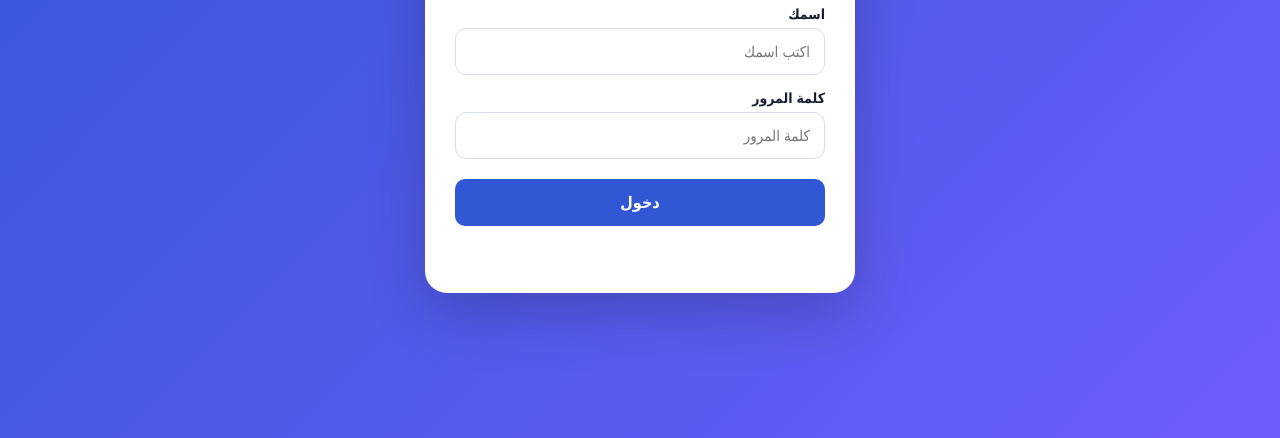
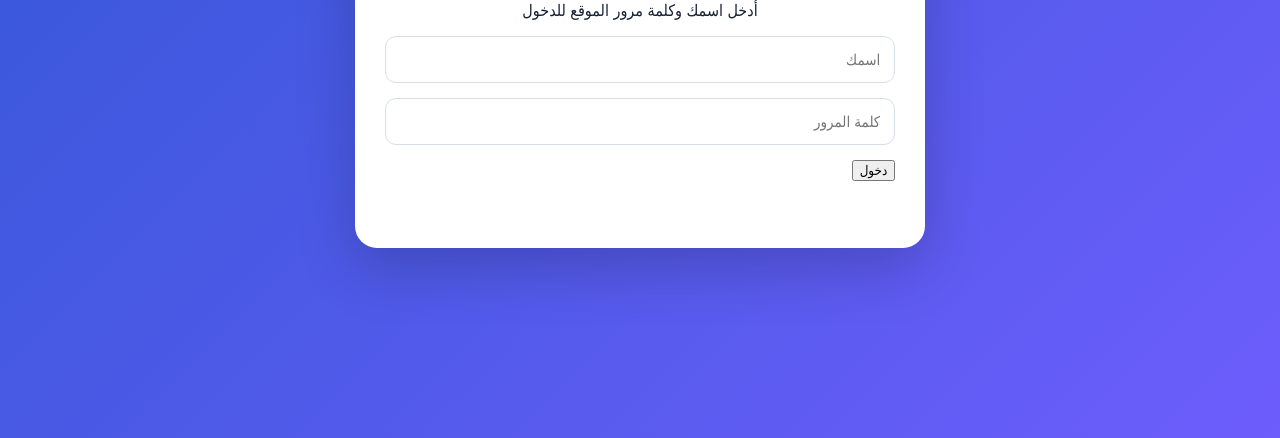
Before and after one commit to kaytokidlemagicien-cpu/secretnet1.com, a website: page login.html in a window 1280 px wide. Shown: the part 362-800 px from the top of the page. Drawn offline with Linux system fonts and the light colour scheme.

Commit message:
Update login.html

```diff
--- a/login.html
+++ b/login.html
@@ -21,7 +21,7 @@
 
 <body class="login-page">
 
-  <div class="login-wrapper">
+<div class="gate">
 
     <div class="login-card">
 
@@ -33,28 +33,22 @@
             SocialNet
         </h1>
 
-      <p class="login-description">
+        <p>
             أدخل اسمك وكلمة مرور الموقع للدخول
         </p>
 
+
         <form id="loginForm">
-
-        <label for="userName">
-          اسمك
-        </label>
 
             <input
                 id="userName"
                 type="text"
                 maxlength="30"
                 autocomplete="name"
-          placeholder="اكتب اسمك"
+                placeholder="اسمك"
                 required
             >
 
-        <label for="sitePassword">
-          كلمة المرور
-        </label>
 
             <input
                 id="sitePassword"
@@ -64,15 +58,16 @@
                 required
             >
 
+
             <button
                 id="loginButton"
                 type="submit"
-          class="btn-primary login-button"
             >
                 دخول
             </button>
 
         </form>
+
 
         <div
             id="loginError"
@@ -112,9 +107,9 @@ const error =
     );
 
 
-// ==========================================
-// Check this browser tab only
-// ==========================================
+/* =========================
+   التحقق من جلسة هذا التبويب
+========================= */
 
 async function checkExistingTabSession() {
 
@@ -146,9 +141,7 @@ async function checkExistingTabSession() {
                 "/index.html"
             );
 
-      return;
-
-    }
+        } else {
 
             sessionStorage.removeItem(
                 "sn_token"
@@ -157,19 +150,18 @@ async function checkExistingTabSession() {
             sessionStorage.removeItem(
                 "sn_user"
             );
+        }
 
     } catch (err) {
 
         console.error(err);
-
     }
-
 }
 
 
-// ==========================================
-// Login
-// ==========================================
+/* =========================
+   تسجيل الدخول
+========================= */
 
 form.addEventListener(
     "submit",
@@ -185,16 +177,12 @@ form.addEventListener(
         const password =
             passwordInput.value;
 
-    if (
-      !name ||
-      !password
-    ) {
+        if (!name || !password) {
 
             error.textContent =
                 "أدخل الاسم وكلمة المرور.";
 
             return;
-
         }
 
         button.disabled = true;
@@ -233,12 +221,19 @@ form.addEventListener(
                     data.error ||
                     "فشل تسجيل الدخول."
                 );
-
             }
 
-      // ==================================
-      // تخزين الجلسة لهذا التبويب فقط
-      // ==================================
+            /*
+              مهم جدًا:
+              Token خاص بهذا التبويب.
+            */
+
+            if (!data.token) {
+
+                throw new Error(
+                    "الخادم لم يعطِ Token للجلسة."
+                );
+            }
 
             sessionStorage.setItem(
                 "sn_token",
@@ -252,9 +247,9 @@ form.addEventListener(
                 )
             );
 
-      // ==================================
-      // الدخول المباشر
-      // ==================================
+            /*
+              الدخول مباشرة إلى الموقع.
+            */
 
             location.replace(
                 "/index.html"
@@ -271,9 +266,7 @@ form.addEventListener(
 
             button.textContent =
                 "دخول";
-
         }
-
     }
 );
 
```
Lines whose indentation alone changed are shown as unchanged.
